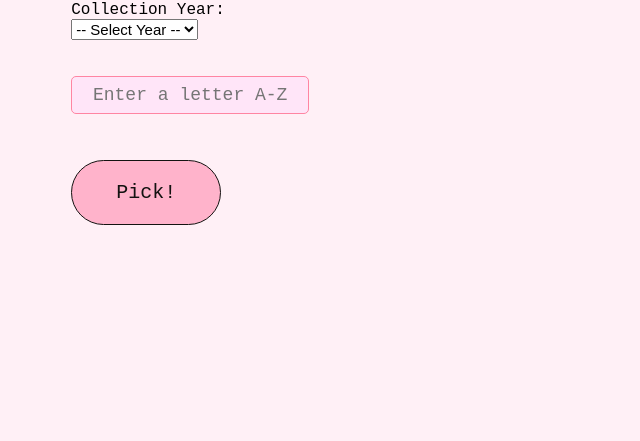
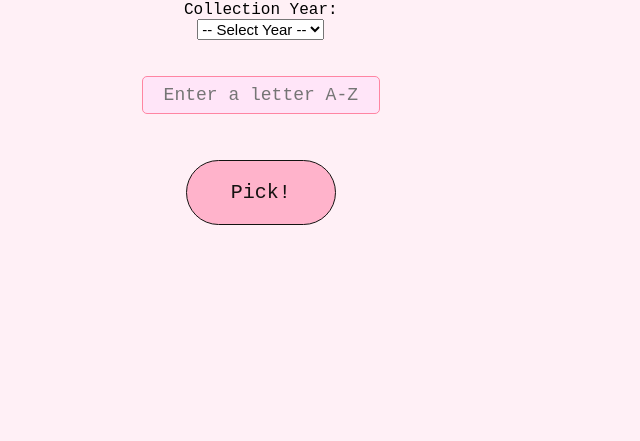
Before and after one commit to jw-melly/sp25-interaction-pj2, a plain HTML site: page index.html in a window 1280 px wide. Shown: the part 375-816 px from the top of the page, without its empty margins (0-640 px from the left). Drawn offline with Linux system fonts and the light colour scheme.

Commit message:
Update index.html

```diff
--- a/index.html
+++ b/index.html
@@ -16,15 +16,14 @@
             height: 100vh;
         }
 
-        /* 왼쪽 컨테이너 (텍스트, 입력 필드, 버튼) */
         .left-container {
-            width: 40%;
-            display: flex;
-            flex-direction: column;
-            align-items: flex-start; /* 왼쪽 정렬 */
-            justify-content: center;
-            padding-left: 5%;
-        }
+    width: 40%;
+    display: flex;
+    flex-direction: column;
+    align-items: center; /* 왼쪽 가운데 정렬 */
+    justify-content: center;
+    padding-left: 0; /* 왼쪽 패딩 제거 */
+}
 
         h1 {
             font-family: cursive;
```
